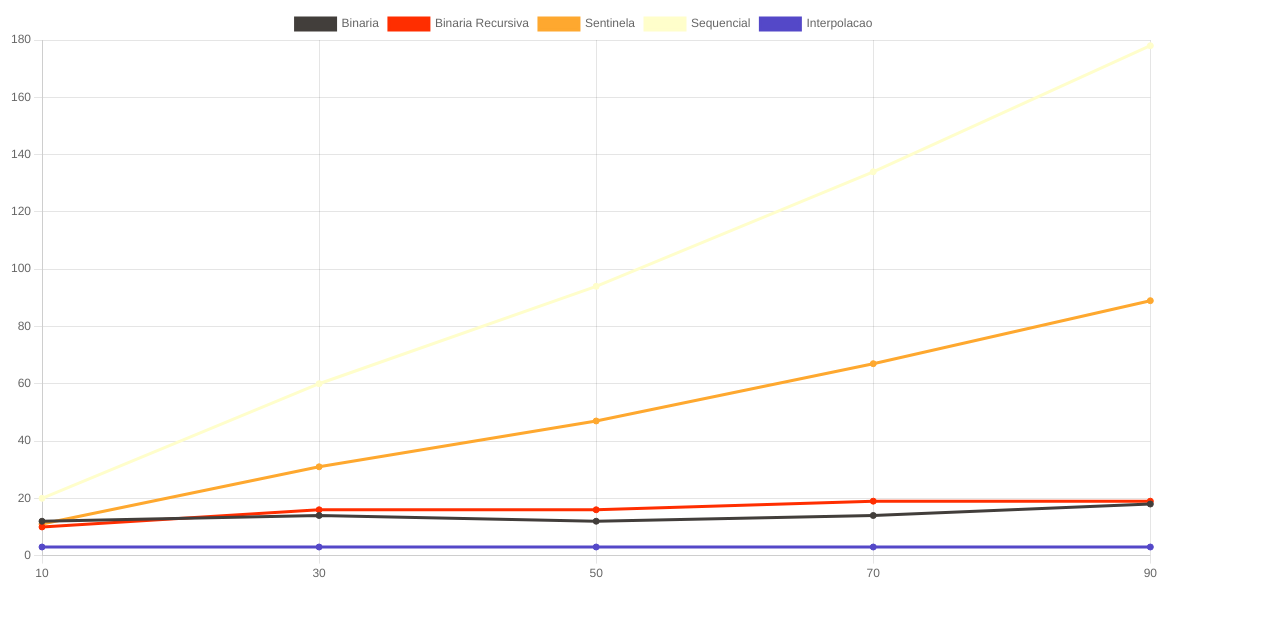
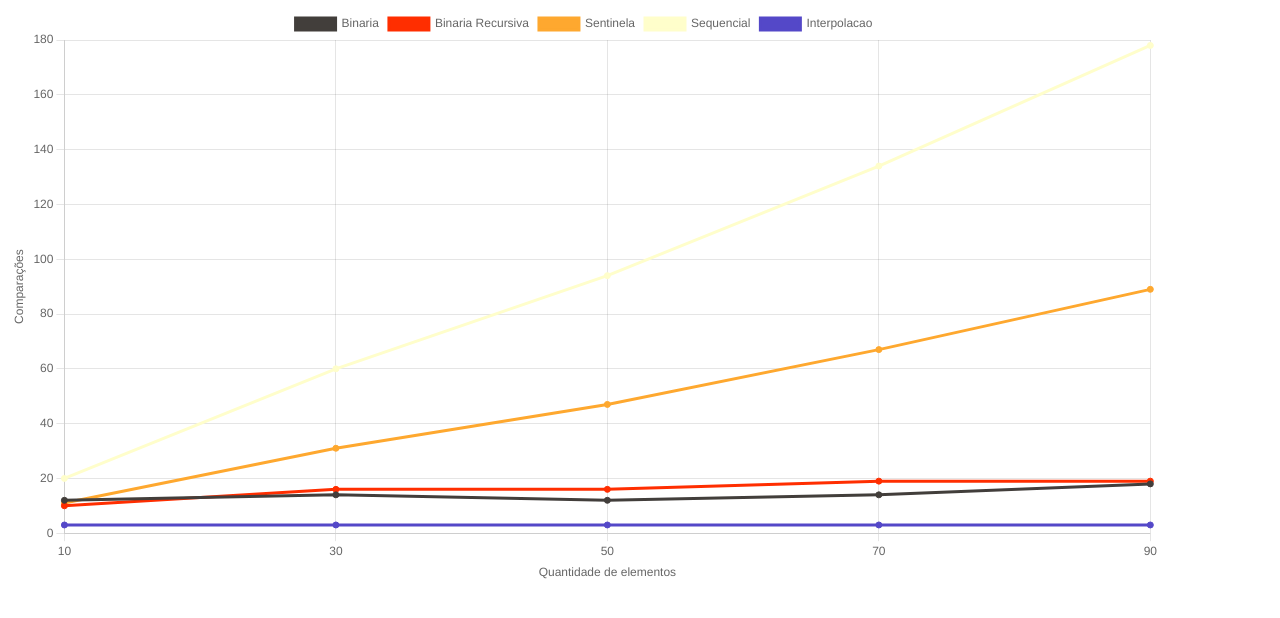
Before and after one commit to Bruce2107/Faculdade, a plain HTML site: page ts/PRA/Ex_Comparacoes/index.html in a window 1280 px wide. Drawn offline with nearby package versions, Linux system fonts and the light colour scheme.

Commit message:
ajutes grafico

```diff
--- a/ts/PRA/Ex_Comparacoes/index.html
+++ b/ts/PRA/Ex_Comparacoes/index.html
@@ -51,7 +51,21 @@
     const config = {
       type: 'line',
       data: data,
-      options: {}
+      options: {
+        scales: {
+          y: {
+            title: {
+              display: true,
+              text: 'Comparações'
+            }
+          }, x: {
+            title: {
+              display: true,
+              text: 'Quantidade de elementos'
+            }
+          }
+        }
+      }
     };
   </script>
   <script>
```
